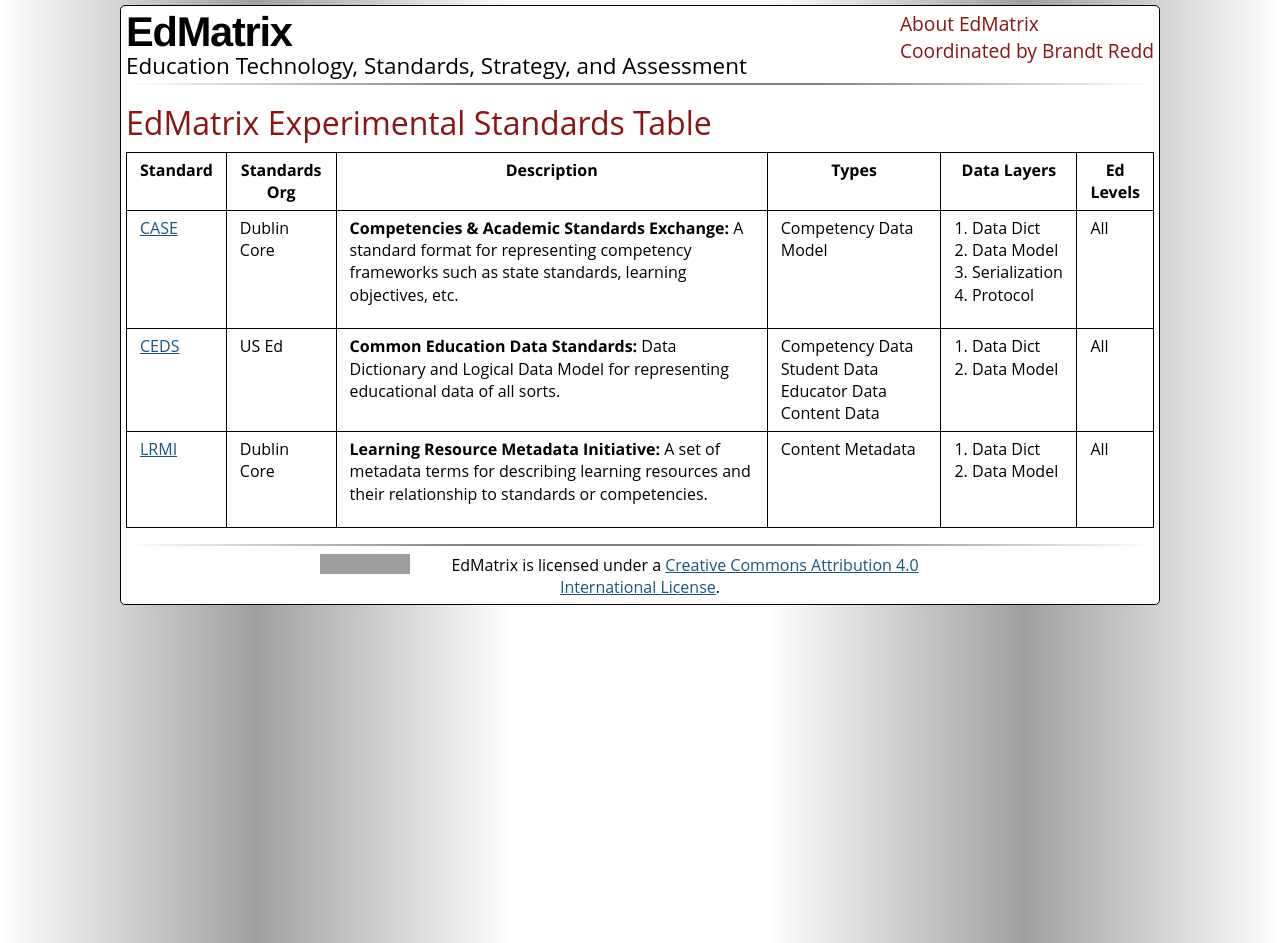
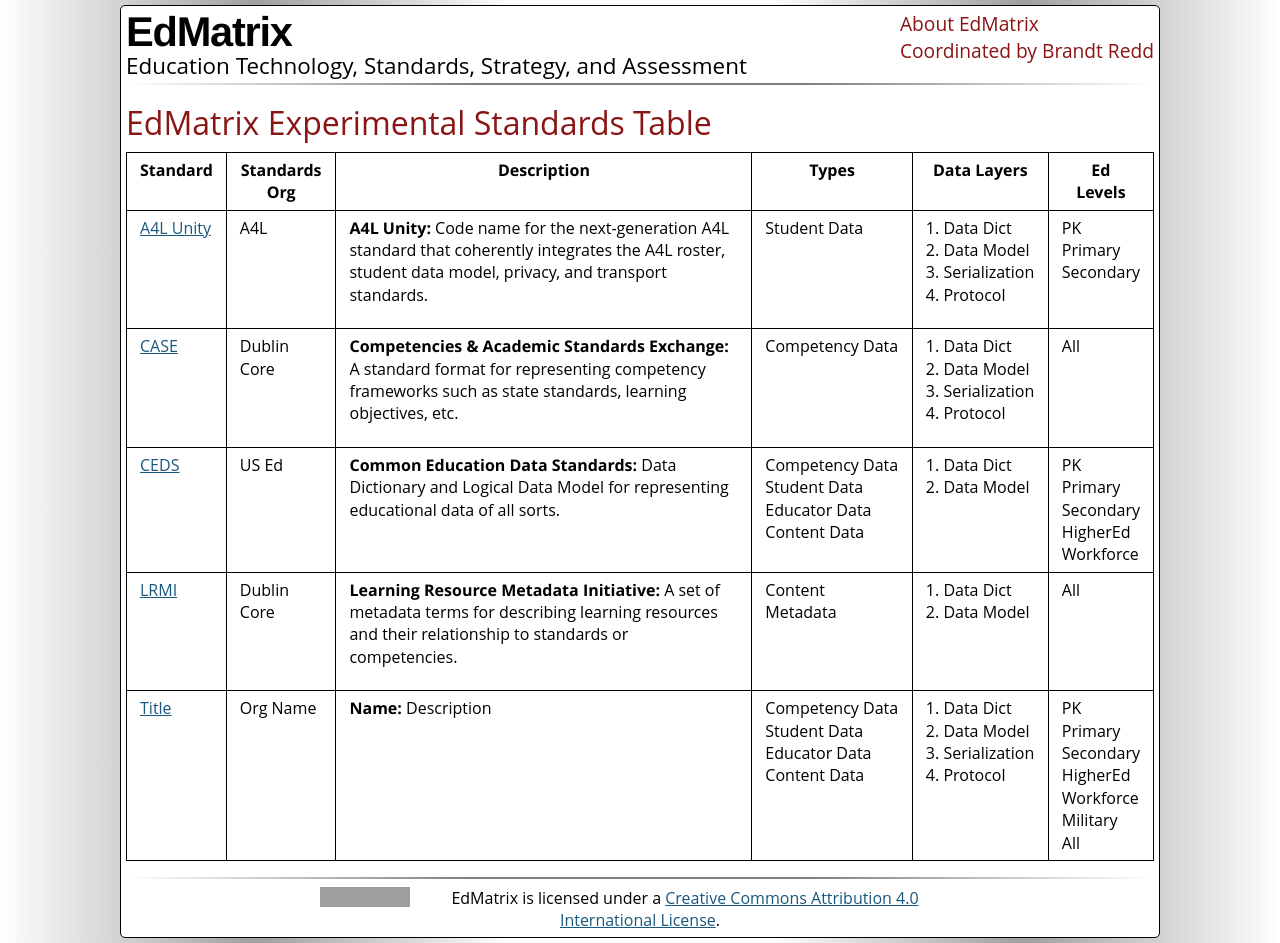
Before and after one commit to EdMatrix/edmatrix.github.io, a Jekyll site: the page built from standards-experimental.html, in a window 1280 px wide. Built offline with Jekyll 4.4.1, drawn with Linux system fonts in a browser that asks for light colours; some web fonts are replaced; grey boxes are pictures that could not be loaded.

Commit message:
Better handling of EdLevels, Create Template

```diff
--- a/_config.yml
+++ b/_config.yml
@@ -5,6 +5,7 @@
 layout: default
 exclude:
   - README.md
+  - Template.md
 defaults:
   -
     scope:
--- /dev/null
+++ b/_stds/A4L-Unity.md
@@ -0,0 +1,9 @@
+---
+title: A4L Unity
+url: https://www.a4l.org/page/Unity
+org: A4L
+types: "Student Data"
+datalayers: "1,2,3,4"
+edlevels: "PK, Primary, Secondary"
+---
+**A4L Unity:** Code name for the next-generation A4L standard that coherently integrates the A4L roster, student data model, privacy, and transport standards.
--- a/_stds/CEDS.md
+++ b/_stds/CEDS.md
@@ -4,6 +4,7 @@
 org: US Ed
 types: "Competency Data, Student Data, Educator Data, Content Data"
 datalayers: "1,2"
-edlevels: All
+edlevels: "PK, Primary, Secondary, HigherEd, Workforce"
+region: "Global"
 ---
 **Common Education Data Standards:** Data Dictionary and Logical Data Model for representing educational data of all sorts.
--- /dev/null
+++ b/_stds/Template.md
@@ -0,0 +1,10 @@
+---
+title: Title
+url: http://xxx
+org: Org Name
+types: "Competency Data, Student Data, Educator Data, Content Data"
+datalayers: "1,2,3,4"
+edlevels: "PK, Primary, Secondary, HigherEd, Workforce, Military, All"
+region: "North America, Latin America, European, International, Global"
+---
+**Name:** Description
--- a/standards-experimental.html
+++ b/standards-experimental.html
@@ -29,7 +29,13 @@
 				{%- when '4' -%}4. Protocol
 			{%- endcase -%}
 		{%- endfor -%}</td>
-		<td>{{ post.edlevels }}</td>
+		<td>
+		{%- assign tps = post.edlevels | split: "," -%}
+		{%- for level in tps -%}
+			{%- unless forloop.first -%}<br/>{%- endunless -%}
+			{{ level | strip }}
+		{%- endfor -%}
+		</td>
 	</tr>
 	{%- endfor -%}
 </table>
```
Also changed, not shown: _stds/CASE.md (+2 -1 lines), _stds/LRMI.md (+2 -1 lines).
